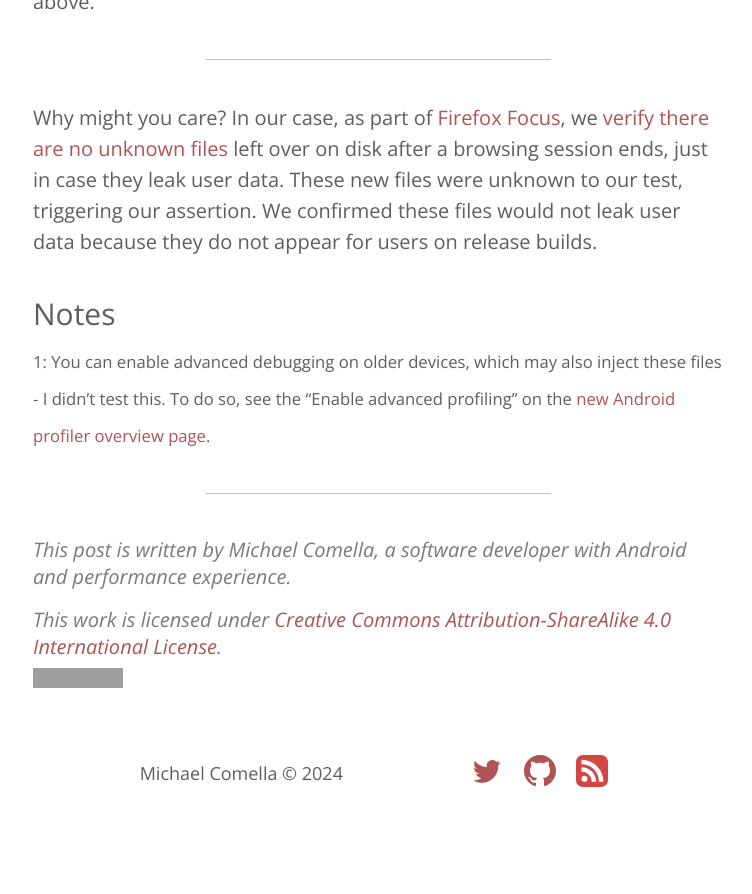
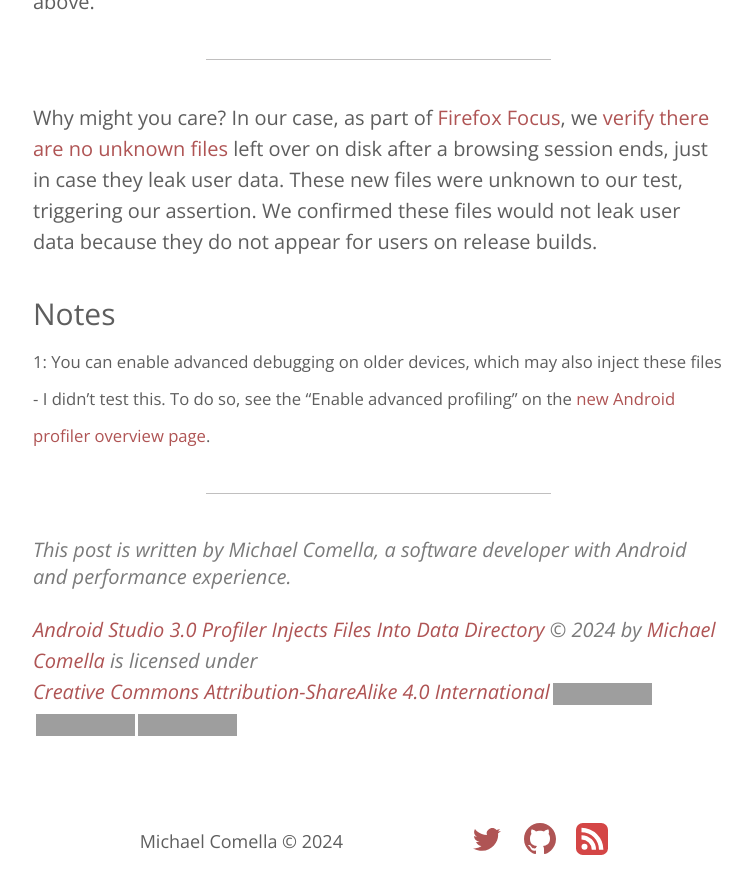
Before and after one commit to mcomella/mcomella.github.com, a Jekyll site: the page built from _posts/2017-11-29-as-3-profiler-injects-files.md, in a window 1280 px wide and 900 px high, scrolled down 1564 px. Shown: the top 894 px of the window, without its empty margins (262-1014 px from the left). Built offline with Jekyll 4.4.1, drawn with Linux system fonts in a browser that asks for light colours; before the commit the page ends 2396 px from its top, so only the background shows below that; grey boxes are pictures that could not be loaded.

Commit message:
use latest CC chooser markup in default license.

```diff
--- a/_layouts/post.html
+++ b/_layouts/post.html
@@ -14,13 +14,14 @@
 
     <div class="license">
         {% if page.license %}
-        {{page.license}}
+        {{ page.license }}
         {% else %}
-        This work is licensed under <a rel="license" href="http://creativecommons.org/licenses/by-sa/4.0/">Creative Commons Attribution-ShareAlike 4.0 International License</a>.
-        <br>
-        <a rel="license" href="http://creativecommons.org/licenses/by-sa/4.0/">
-            <img class="creative-commons" alt="Creative Commons License" src="https://i.creativecommons.org/l/by-sa/4.0/88x31.png" />
-        </a>
+        <p xmlns:cc="http://creativecommons.org/ns#">
+            <a href="{{ page.url }}">{{ page.title }}</a>
+            &copy; 2024
+            by <a rel="cc:attributionURL dct:creator" property="cc:attributionName" href="https://mcomella.com">Michael Comella</a>
+            is licensed under <a href="https://creativecommons.org/licenses/by-sa/4.0/?ref=chooser-v1" target="_blank" rel="license noopener noreferrer" style="display:inline-block;">Creative Commons Attribution-ShareAlike 4.0 International<img style="height:22px!important;margin-left:3px;vertical-align:text-bottom;" src="https://mirrors.creativecommons.org/presskit/icons/cc.svg?ref=chooser-v1" alt=""><img style="height:22px!important;margin-left:3px;vertical-align:text-bottom;" src="https://mirrors.creativecommons.org/presskit/icons/by.svg?ref=chooser-v1" alt=""><img style="height:22px!important;margin-left:3px;vertical-align:text-bottom;" src="https://mirrors.creativecommons.org/presskit/icons/sa.svg?ref=chooser-v1" alt=""></a>
+        </p>
         {% endif %}
     </div>
     <div class="clearfix"></div>
```
